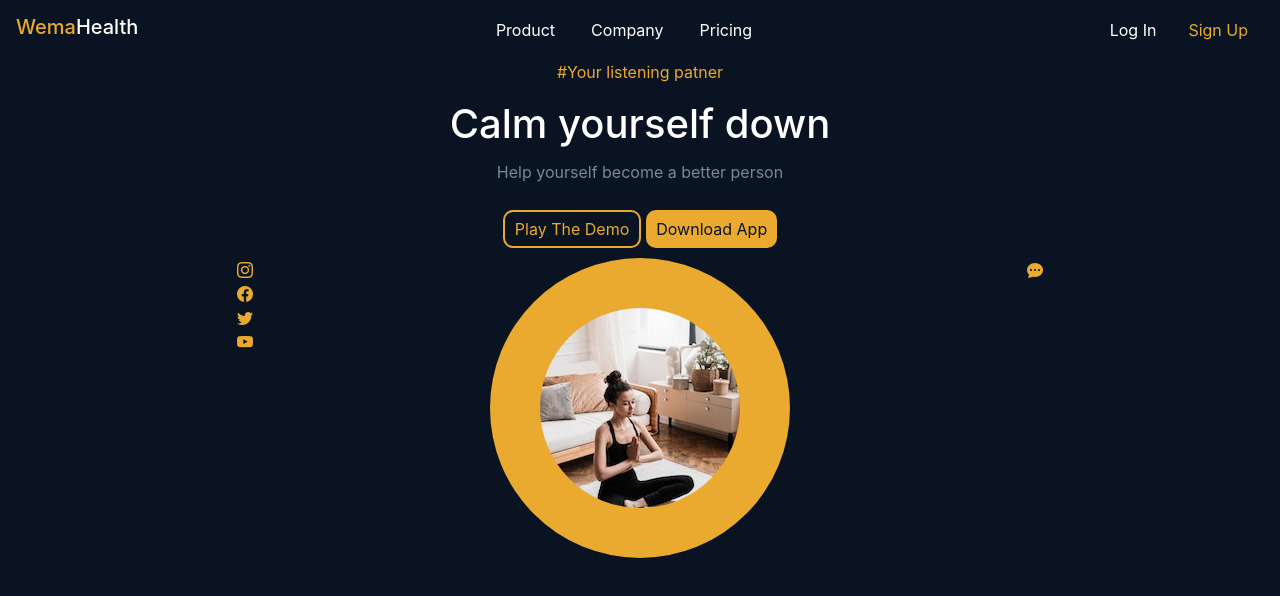
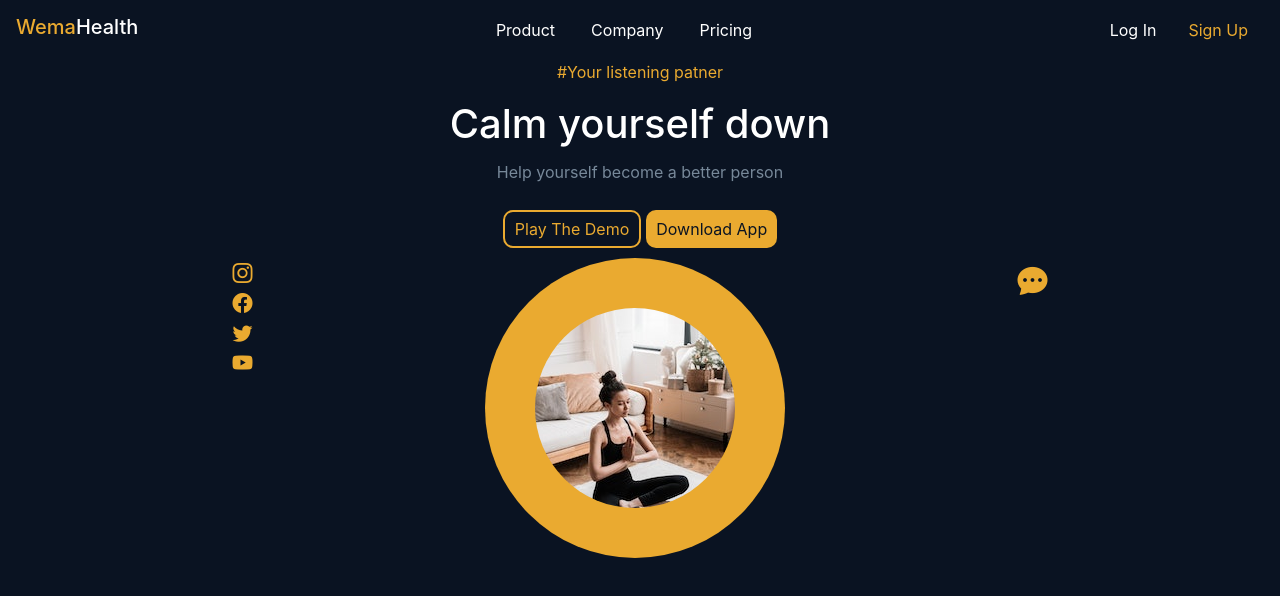
Before and after one commit to Carol254/chatBotApp, an Angular app: page / in a window 1280 px wide. Shown: the top 596 px of the page. Built offline with nearby package versions, Linux system fonts and the light colour scheme.

Commit message:
few changes made

```diff
--- a/src/app/home/home.component.css
+++ b/src/app/home/home.component.css
@@ -51,6 +51,7 @@
 .app-icons i{
     color: #eaaa30;
     cursor: pointer;
+    font-size: 20px;
 }
 .contentImg{
     width: 300px;
@@ -72,4 +73,5 @@
 .chat i{
     color: #eaaa30;
     cursor: pointer;
+    font-size: 30px;
 }
```
